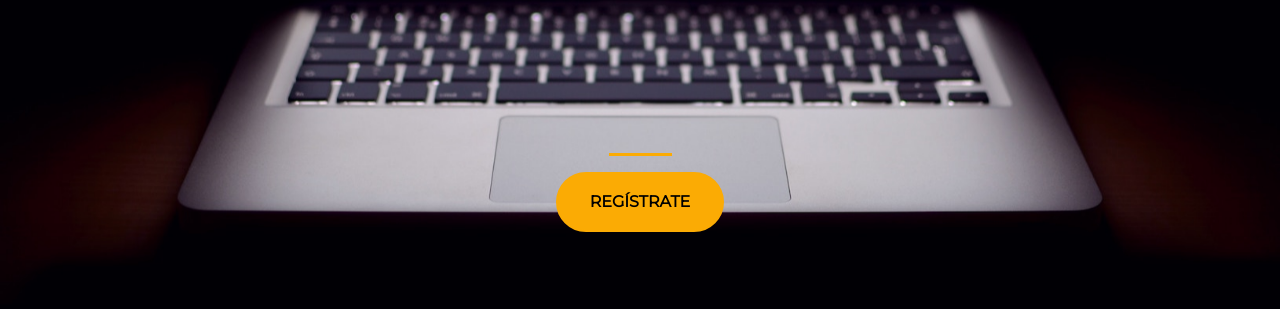
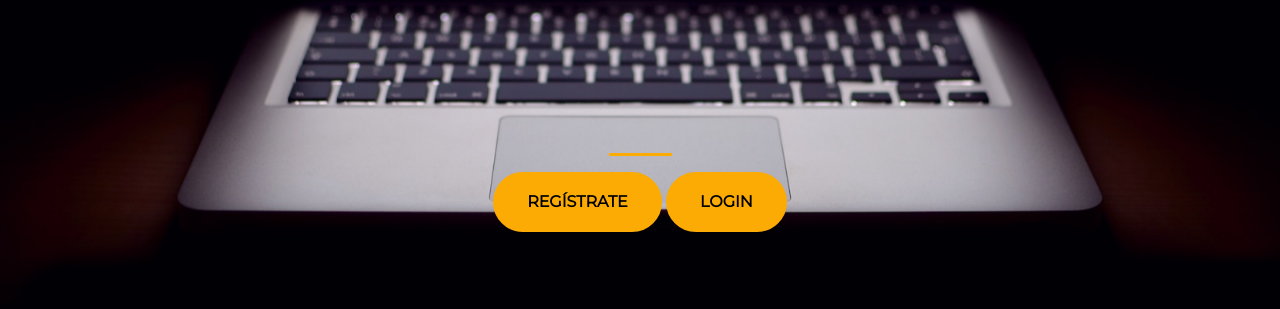
Before and after one commit to DivorcedLance/fisihacks, a plain HTML site: page index.html in a window 1280 px wide. Shown: the part 355-664 px from the top of the page. Drawn offline with nearby package versions, Linux system fonts and the light colour scheme.

Commit message:
Adding Login Button

```diff
--- a/index.html
+++ b/index.html
@@ -35,6 +35,7 @@
           <div class="buffer col-12"></div>
           <hr />
           <button class="btn btn-primary btn-reg btn-x1">Regístrate</button>
+          <button class="btn btn-primary btn-reg btn-x1">Login</button>
         </section>
       </div>
     </div>
```
